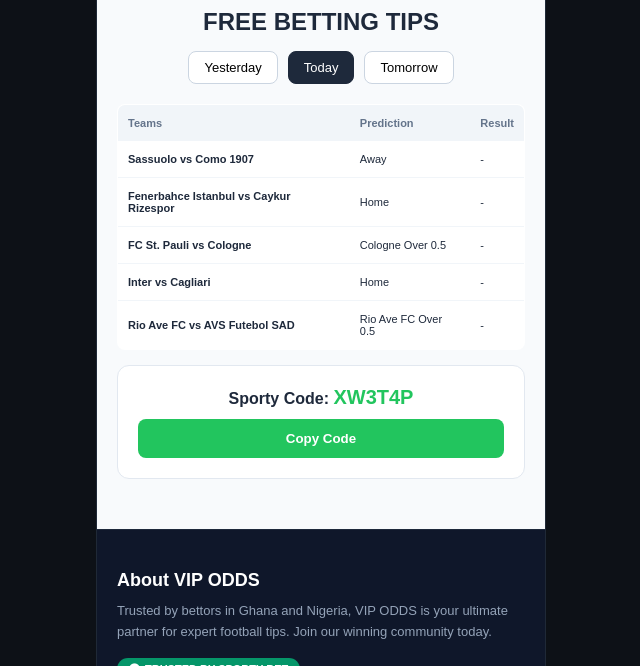
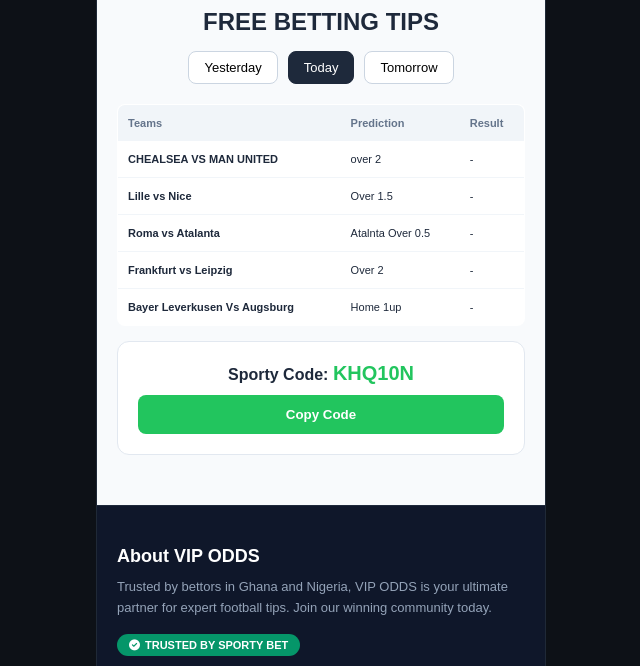
Before and after one commit to callmekome/Josh-, a plain HTML site: page Index.html in a window 1280 px wide. Shown: the part 434-1100 px from the top of the page, without its empty margins (319-959 px from the left). Drawn offline with Linux system fonts and the light colour scheme.

Commit message:
Update Index.html

```diff
--- a/Index.html
+++ b/Index.html
@@ -146,12 +146,12 @@
 
     <script>
         const appData = {
-            today: { code: "XW3T4P", games: [
-    { teams: "Sassuolo vs Como 1907", pred: "Away", res: "-" },
-    { teams: "Fenerbahce Istanbul vs Caykur Rizespor", pred: "Home", res: "-" },
-    { teams: "FC St. Pauli vs Cologne", pred: "Cologne Over 0.5", res: "-" },
-    { teams: "Inter vs Cagliari", pred: "Home", res: "-" },
-    { teams: "Rio Ave FC vs AVS Futebol SAD", pred: "Rio Ave FC Over 0.5", res: "-" }
+            today: { code: "KHQ10N", games: [
+    { teams: "CHEALSEA VS MAN UNITED", pred: "over 2", res: "-" },
+    { teams: "Lille vs Nice", pred: "Over 1.5", res: "-" },
+    { teams: "Roma vs Atalanta", pred: "Atalnta Over 0.5", res: "-" },
+    { teams: "Frankfurt vs Leipzig", pred: "Over 2", res: "-" },
+    { teams: "Bayer Leverkusen Vs Augsburg", pred: "Home 1up", res: "-" }
 ]},
             yesterday: { code: "EXPIRED", games: [] },
             tomorrow: { code: "WAITING", games: [] }
```
